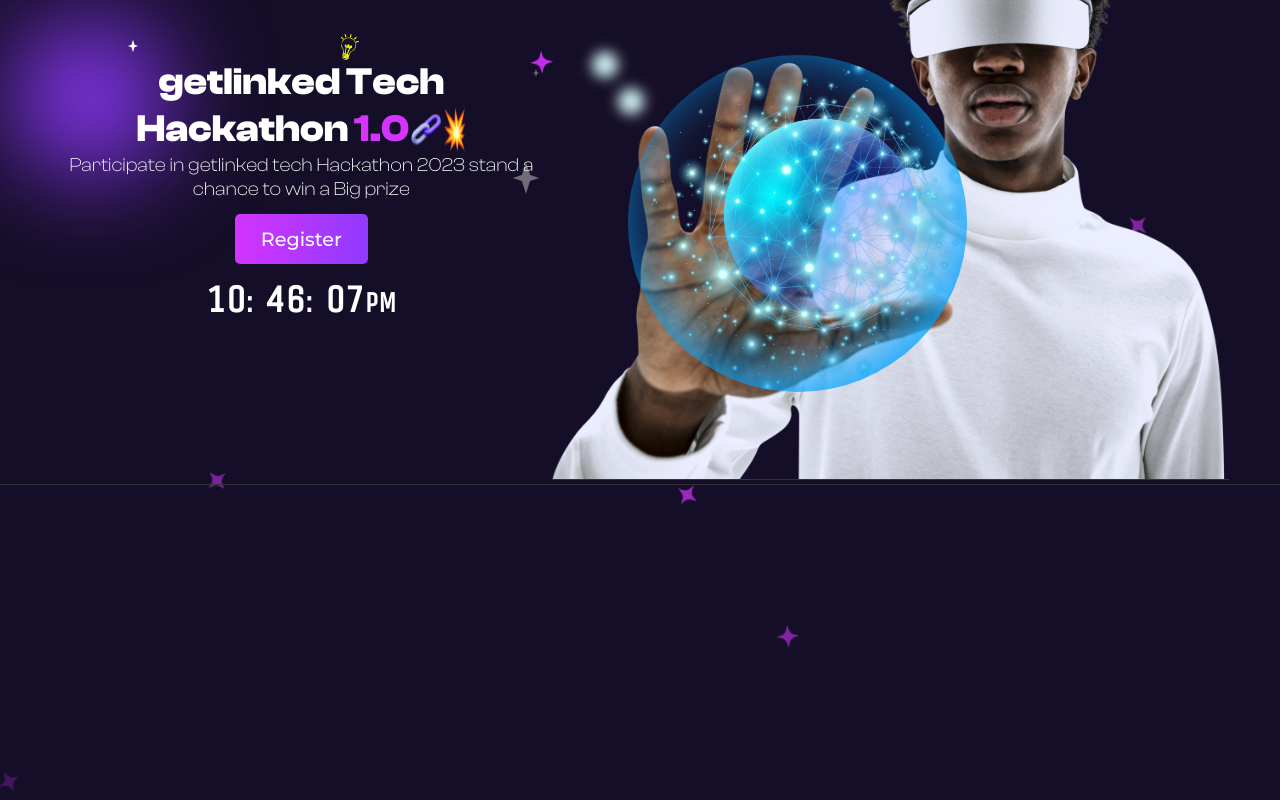
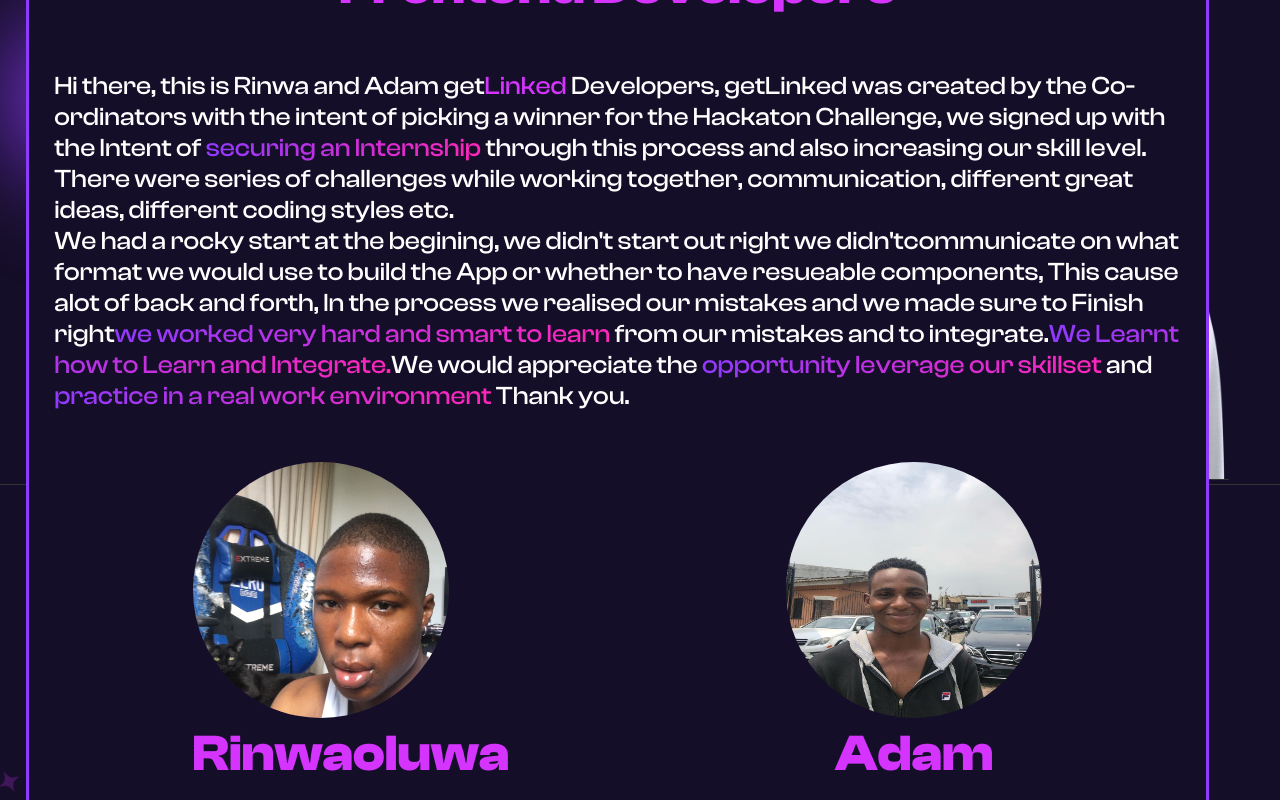
Before and after one commit to Rinwaoluwa/getLinkedHackaton, a React (Vite) app: page / in a window 1280 px wide. Shown: the part 300-1100 px from the top of the page. Built offline with nearby package versions, Linux system fonts and the light colour scheme.

Commit message:
created pop-up -- fix close button tomorrow

```diff
--- /dev/null
+++ b/src/components/Popup.jsx
@@ -0,0 +1,69 @@
+import { useEffect, useRef } from 'react'
+import Button from './Button'
+import styles from './Popup.module.css'
+import CloseModalSVG from './CloseModalSVG'
+
+function Popup() {
+    const popup = useRef(null)
+
+    useEffect(function(){
+        const id = setTimeout(function(){
+            popup.current.classList.add('popup');
+            console.log('Hello')
+        }, 5000);
+
+        return () => clearTimeout(id);
+    },[]);
+
+
+    return (
+        <main className={styles.container} id='#popup' ref={popup}>
+            <div onClick={() => {
+
+            }}>
+                <CloseModalSVG />
+            </div>
+            <h1 className={styles.mainText}>Frontend Developers</h1>
+            <p className={styles.paragraph}>
+                Hi there, this is Rinwa and Adam get<span className="color-purple">Linked</span> Developers,
+                 getLinked was created by the Co-ordinators with the intent of picking
+                a winner for the Hackaton Challenge, we signed up with the Intent
+                of <span className="textGradient">securing an Internship</span> through this
+                process and also increasing our skill level. There were series of challenges
+                while working together, communication, different great ideas, different coding styles etc.
+                <br/>
+                We had a rocky start at the begining, we {"didn't"} start out right we {"didn't"}
+                communicate on what format we would use to build the App or whether to have resueable
+                components, This cause alot of back and forth, In the process we realised our mistakes and
+                we made sure to Finish right
+                <span className="textGradient">
+                 we worked very hard and smart to learn</span> from our mistakes and to integrate.
+                <span className="textGradient">We Learnt how to Learn and Integrate.</span>
+                We would appreciate the <span className="textGradient">opportunity leverage our skillset </span>
+                and <span className="textGradient">practice in a real work environment</span> Thank you.
+            </p>
+            <div className={styles.developers}>
+                <figure className={styles.developer}>
+                    <img src="/image/rinwa.JPG" alt="Image of getLinked Frontend Developer"
+                        className={styles['developer_img']}
+                    />
+                    <figcaption className={styles.developerInfo}>
+                        <h1 className={styles.mainText}>Rinwaoluwa</h1>
+                    </figcaption>
+                </figure>
+
+                <figure className={styles.developer}>
+                    <img src="/image/adam.jpg" alt="Image of getLinked Frontend Developer"
+                        className={styles['developer_img']}
+                    />
+                    <figcaption className={styles.developerInfo}>
+                        <h1 className={styles.mainText}>Adam</h1>
+                    </figcaption>
+                </figure>
+            </div>
+            <Button text={'Hope to hear from you'} />
+        </main>
+    )
+}
+
+export default Popup
--- /dev/null
+++ b/src/components/Popup.module.css
@@ -0,0 +1,86 @@
+.container {
+    position: absolute;
+    top: -25%;
+    left: 0;
+    width: 88%;
+    margin: 0 2rem;
+
+    border:.3rem solid #903AFF;
+    border-radius: 2rem;
+
+    padding: 2rem;
+
+    display: flex;
+    flex-direction: column;
+    gap: 4rem;
+
+
+    background-color: var(--color-1);
+    transition: all 1s linear;
+}
+
+.container button {
+    align-self: center;
+    transition: all .8s ease-out;
+}
+
+.container button:hover {
+    transform: translateY(-3rem);
+    box-shadow: 0 1rem .2rem var(--color-2);
+}
+
+.mainText {
+    font-family: var(--font-1);
+    font-size: var(--size-3);
+    font-weight: bold;
+    color: var(--color-3);
+
+    text-align: center;
+}
+
+.paragraph {
+    font-family: var(--font-1);
+    font-weight: 500;
+    font-size: var(--size-1);
+    color: var(--color-4);
+}
+
+.developers {
+    display: flex;
+    justify-content: space-around;
+}
+
+.developer_img {
+    height: 20rem;
+    width: 20rem;
+    border-radius: 50%;
+
+    transition: all 2s ease-in;
+}
+
+.developer_img:hover{
+    box-shadow: 0 2rem 2rem #00000066;
+    transform: translateY(-6rem);
+}
+
+:global(.popup) {
+    display: flex;
+    top: 20%;
+}
+
+/* MEDIA QUERY */
+
+@media(max-width: 890px) {
+    .developer_img {
+        height: 10rem;
+        width: 10rem;
+    }
+
+    .paragraph {
+        font-size: 1.2rem;
+    }
+
+    .mainText {
+        font-size: var(--size-1);
+    }
+}
--- a/src/components/Sections/Section.jsx
+++ b/src/components/Sections/Section.jsx
@@ -13,18 +13,7 @@ function Section({ children, mobileImg, desktopImg }) {
     const sectionRef = useRef(null);
 
     useEffect(function() {
-        gsap.fromTo(sectionRef.current, {
-            x: -50,
-            opacity: 0,
-          }, {
-            scrollTrigger: {
-              trigger: sectionRef.current,
-              scrub: true,
-              start: "-300px",
-            },
-            x: 30,
-            opacity: 1,
-        })
+
     });
 
 
--- a/src/index.css
+++ b/src/index.css
@@ -138,6 +138,16 @@ html {
 
 .gradient {
   background-image: linear-gradient(to right, var(--color-3), var(--color-2));
+
+}
+
+.textGradient {
+  background-image: linear-gradient(to right, #903AFF,#FF26B9);
+  background-clip: text;
+  -moz-background-clip: text;
+  -webkit-background-clip: text;
+  color: transparent;
+
 }
 
 .border-bottom {
--- a/src/pages/Homepage.jsx
+++ b/src/pages/Homepage.jsx
@@ -16,6 +16,7 @@ import Footer from '../components/Sections/SectionFooter';
 
 // ---- HOMEPAGE STYLING -----
 import styles from './Homepage.module.css'
+import Popup from '../components/Popup';
 
 function Homepage() {
 
@@ -68,8 +69,8 @@ function Homepage() {
 
             <Footer />
 
-        {/* <Confirmation /> */}
-    </main>
+            <Popup />
+        </main>
     )
 }
 
```
Also changed, not shown: src/components/CloseModalButton.jsx (deleted, +0 -73 lines), public/image/adam.jpg (added), public/image/rinwa.JPG (added).
